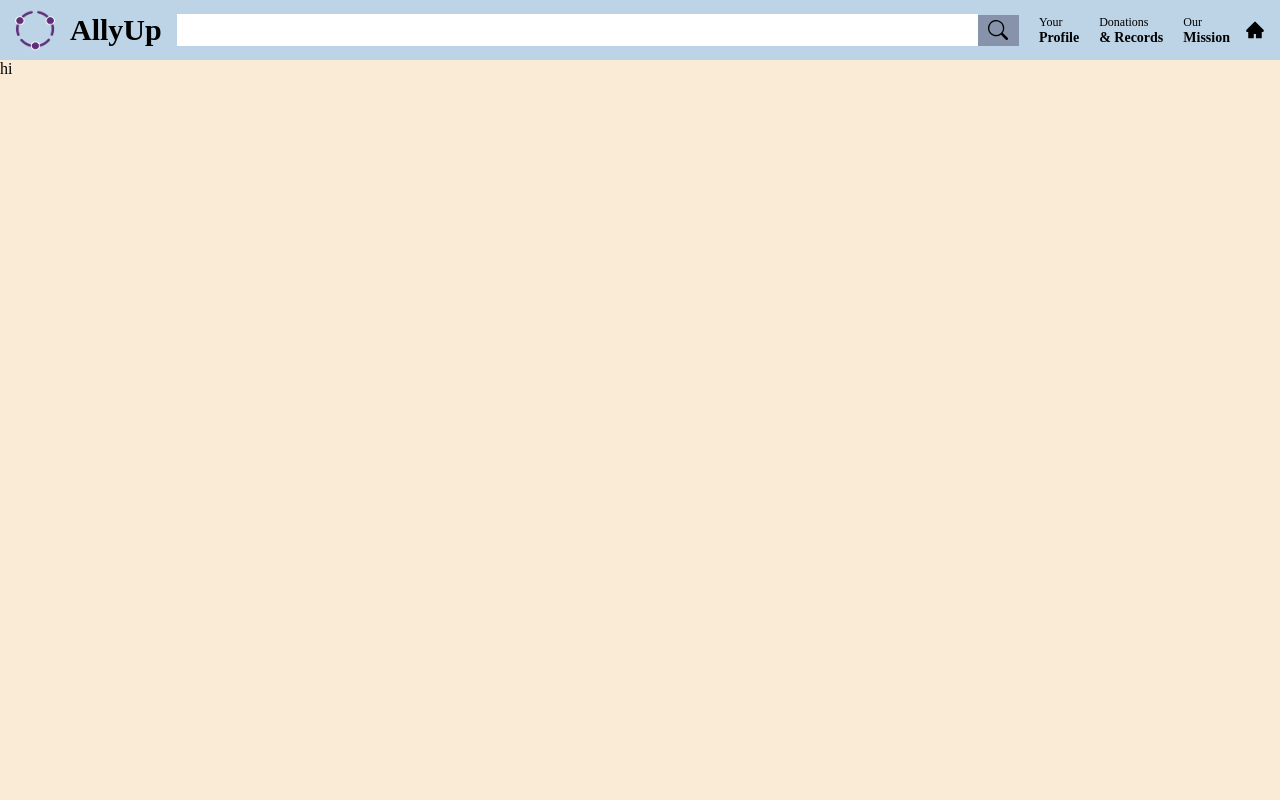
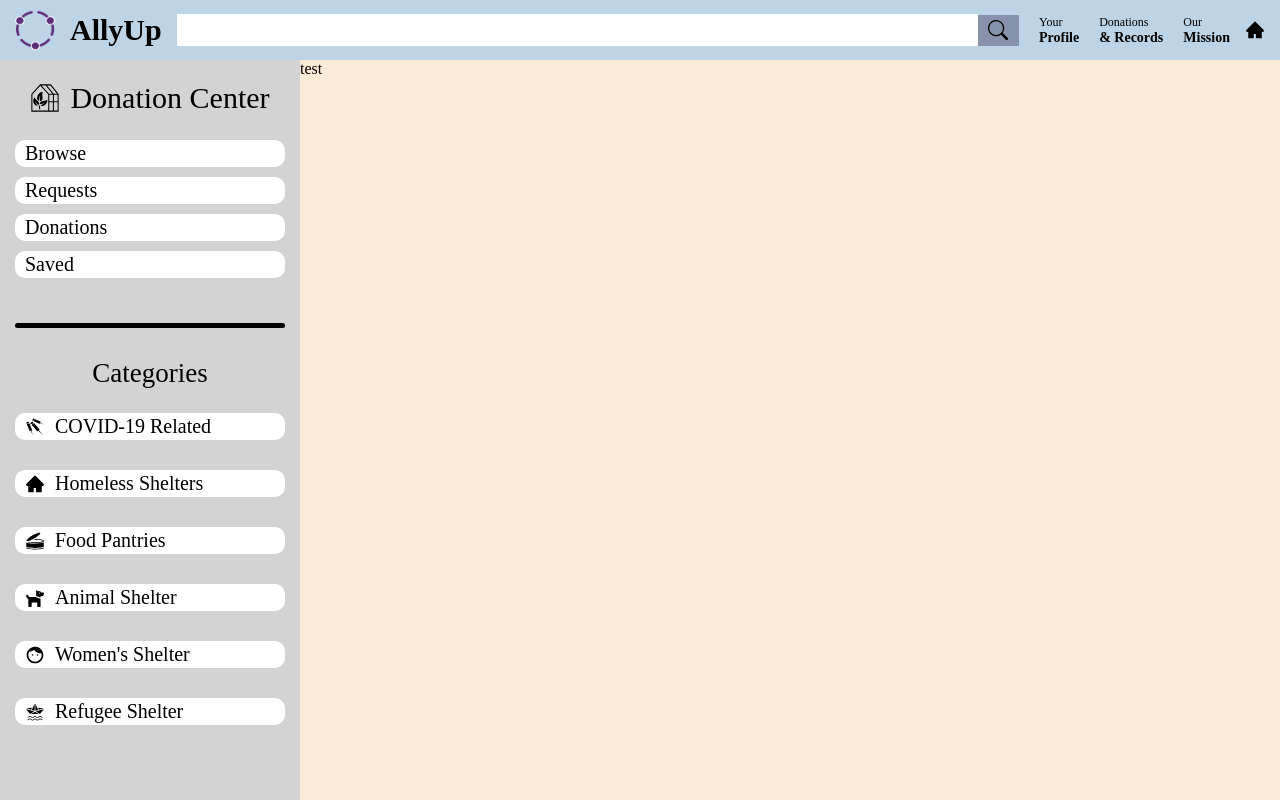
Before and after one commit to apcscap/allyup, a React (Create React App) app in the folder frontend-allyup/: page /home in a window 1280 px wide. Built offline with nearby package versions, Linux system fonts and the light colour scheme.

Commit message:
side bar done

```diff
--- a/frontend-allyup/src/Components/Home/Hero/Hero.css
+++ b/frontend-allyup/src/Components/Home/Hero/Hero.css
@@ -0,0 +1,6 @@
+.hero-container {
+    width: calc(100vw - 300px);
+    height: 100%;
+    display: flex;
+    flex-direction: column;
+}
--- a/frontend-allyup/src/Components/Home/Hero/Hero.js
+++ b/frontend-allyup/src/Components/Home/Hero/Hero.js
@@ -1,9 +1,10 @@
 import React from 'react'
+import './Hero.css'
 
 export default function Hero() {
     return (
-        <div>
-            hi
+        <div className="hero-container">
+            test
         </div>
     )
 }
--- a/frontend-allyup/src/Components/Home/HomePage.css
+++ b/frontend-allyup/src/Components/Home/HomePage.css
@@ -5,3 +5,12 @@
     padding: 0px;
     background-color: antiquewhite;
 }
+
+.home-content {
+    width: 100%;
+    height: calc(100vh - 60px);
+    display: flex;
+    flex-direction: row;
+    flex-wrap: wrap;
+
+}
--- a/frontend-allyup/src/Components/Home/HomePage.js
+++ b/frontend-allyup/src/Components/Home/HomePage.js
@@ -1,13 +1,18 @@
 import React from 'react'
 import './HomePage.css'
 import Navbar from './Navbar/Navbar'
+import SideBar from './SideBar/SideBar'
 import Hero from './Hero/Hero'
 
 export default function Home() {
     return (
         <div className="home-container">
             <Navbar />
-            <Hero />
+
+            <div className="home-content">
+                <SideBar />
+                <Hero />
+            </div>
         </div>
     )
 }
--- a/frontend-allyup/src/Components/Home/Navbar/Navbar.css
+++ b/frontend-allyup/src/Components/Home/Navbar/Navbar.css
@@ -5,8 +5,7 @@
     display: flex;
     align-items: center;
     position: sticky;
-    top: 0;
-    z-index: 100;
+    z-index: 09;
 }
 
 .navbar-logo {
--- /dev/null
+++ b/frontend-allyup/src/Components/Home/SideBar/SideBar.css
@@ -0,0 +1,78 @@
+.sidebar-container {
+    width: 300px;
+    height: 100%;
+    background-color: #d3d3d3;
+    display: flex;
+    flex-direction: column;
+    align-items: center;
+}
+
+.sidebar-title {
+    display: flex;
+    justify-content: center;
+    align-items: center;
+    flex-direction: row;
+    width: 100%;
+    height: 75px;
+    font-size: 30px;
+    font-weight: 300;
+}
+
+.sidebar-titleicon {
+    margin-right: 10px;
+}
+
+.sidebar-options {
+    width: 100%;
+    height: auto;
+    display: flex;
+    flex-direction: column;
+    justify-content: space-evenly;
+}
+
+.sidebar-option {
+    margin: 5px 15px 5px 15px;
+    padding: 2px 0px 2px 10px;
+    border-radius: 10px;
+    display: flex;
+    align-items: center;
+    font-size: 20px;
+    background-color: white;
+}
+
+.sidebar-hr {
+    margin: 40px 0px 20px 0px;
+    width: calc(100% - 30px);
+    height: 5px;
+    border-radius: 10px;
+    background-color: black;
+}
+
+.sidebar-subtitle {
+    display: flex;
+    justify-content: center;
+    align-items: center;
+    flex-direction: row;
+    width: 100%;
+    height: 50px;
+    font-size: 27px;
+    font-weight: 300;
+}
+
+.sidebar-categories {
+    width: 100%;
+    height: auto;
+    display: flex;
+    flex-direction: column;
+    justify-content: space-evenly;
+}
+
+.sidebar-category {
+    margin: 15px 15px 15px 15px;
+    padding: 2px 0px 2px 10px;
+    border-radius: 10px;
+    display: flex;
+    align-items: center;
+    font-size: 20px;
+    background-color: white;
+}
--- /dev/null
+++ b/frontend-allyup/src/Components/Home/SideBar/SideBar.js
@@ -0,0 +1,65 @@
+import React from 'react'
+import './SideBar.css'
+import { GiGreenhouse, GiPaperBoat, GiTripleNeedle } from 'react-icons/gi'
+import { AiFillHome } from 'react-icons/ai'
+import { GiOpenedFoodCan } from 'react-icons/gi'
+import { FaDog } from 'react-icons/fa'
+import { CgGirl } from 'react-icons/cg'
+
+export default function SideBar() {
+    return (
+        <div className="sidebar-container">
+            <div className="sidebar-title">
+                <GiGreenhouse className="sidebar-titleicon"/>
+                Donation Center
+            </div>
+
+            <div className="sidebar-options">
+                <div className="sidebar-option">
+                    Browse
+                </div>
+                <div className="sidebar-option">
+                    Requests
+                </div>
+                <div className="sidebar-option">
+                    Donations
+                </div>
+                <div className="sidebar-option">
+                    Saved
+                </div>
+            </div>
+
+            <div className="sidebar-hr" />
+
+            <div className="sidebar-subtitle">
+                Categories
+            </div>
+            <div className="sidebar-categories">
+                <div className="sidebar-category">
+                    <GiTripleNeedle className="sidebar-titleicon" />
+                    COVID-19 Related
+                </div>
+                <div className="sidebar-category">
+                    <AiFillHome className="sidebar-titleicon"/>
+                    Homeless Shelters
+                </div>
+                <div className="sidebar-category">
+                    <GiOpenedFoodCan className="sidebar-titleicon"/>
+                    Food Pantries
+                </div>
+                <div className="sidebar-category">
+                    <FaDog className="sidebar-titleicon"/>
+                    Animal Shelter
+                </div>
+                <div className="sidebar-category">
+                    <CgGirl className="sidebar-titleicon"/>
+                    Women's Shelter
+                </div>
+                <div className="sidebar-category">
+                    <GiPaperBoat className="sidebar-titleicon"/>
+                    Refugee Shelter
+                </div>
+            </div>
+        </div>
+    )
+}
```
